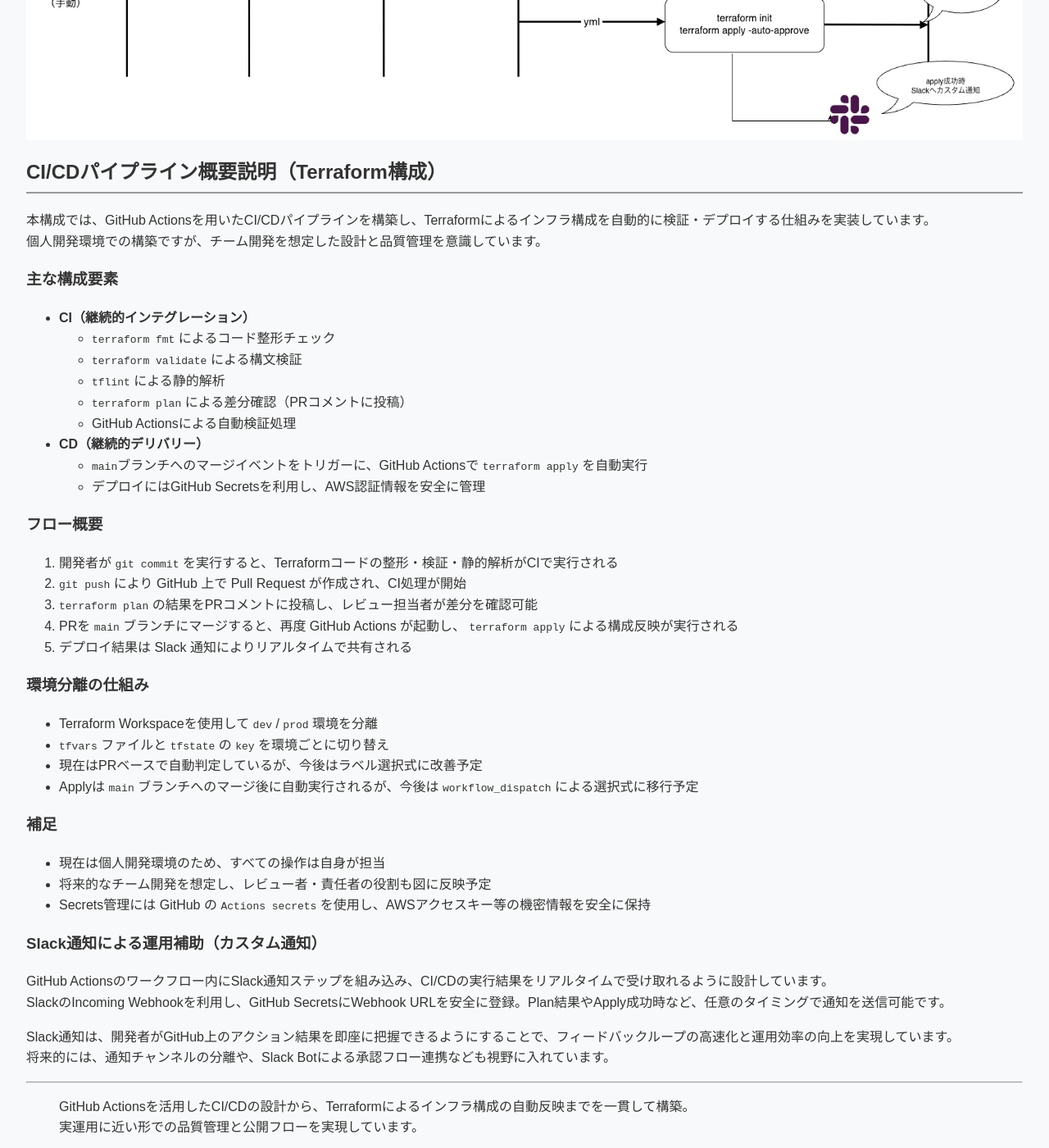
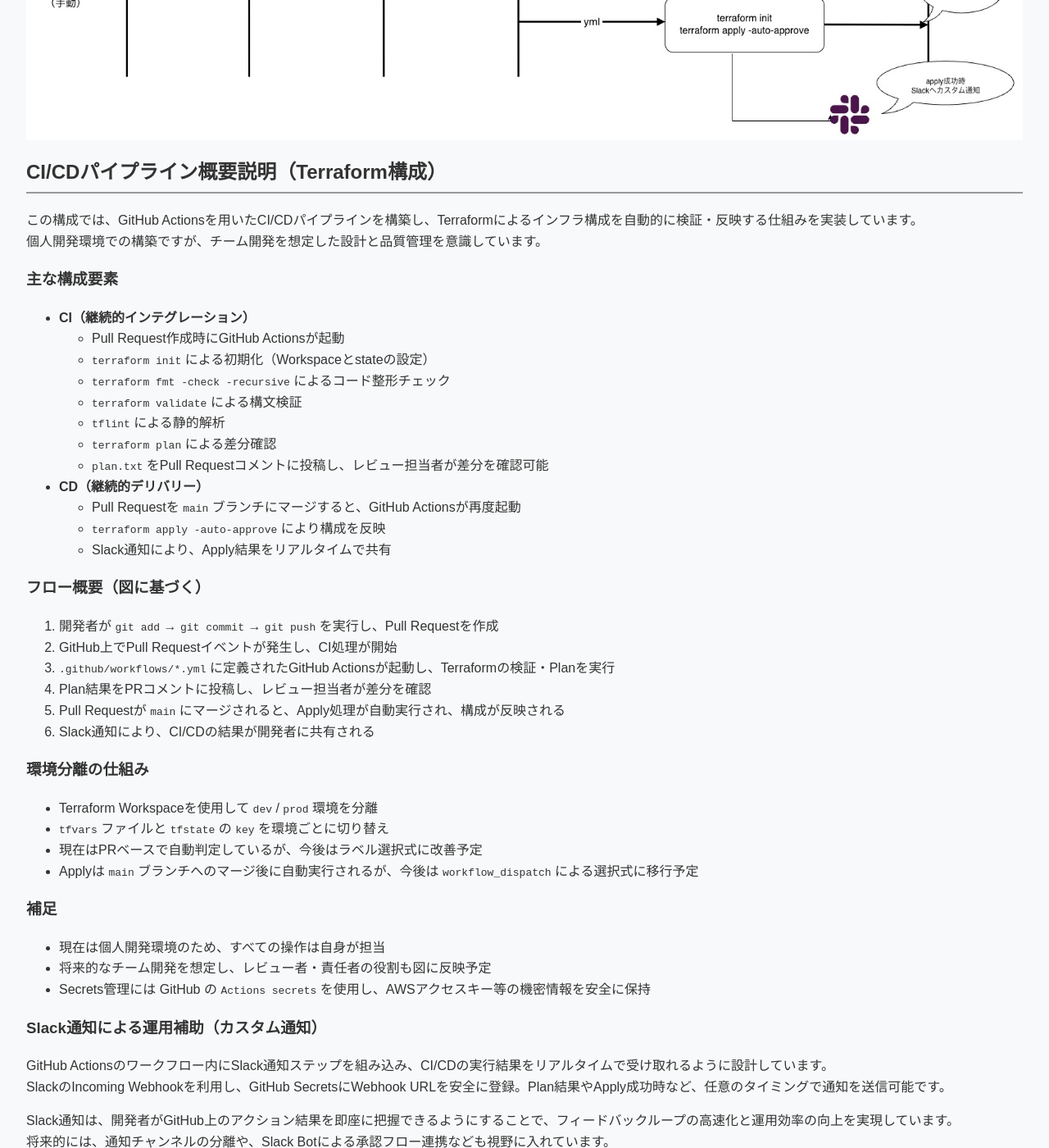
Before and after one commit to cloudrobo48/aws-cloud, a Jekyll site: the page built from docs/projects/terraform-cicd.md, in a window 1280 px wide and 1400 px high, scrolled down 1075 px. Shown: the whole window at 82% size. Built offline with Jekyll 4.4.1, drawn with Linux system fonts in a browser that asks for light colours; our own code applies the rules of GitHub Pages for plain Markdown files.

Commit message:
update terraform cicd

```diff
--- a/docs/projects/terraform-cicd.md
+++ b/docs/projects/terraform-cicd.md
@@ -12,29 +12,33 @@
 
 ## CI/CDパイプライン概要説明（Terraform構成）
 
-本構成では、GitHub Actionsを用いたCI/CDパイプラインを構築し、Terraformによるインフラ構成を自動的に検証・デプロイする仕組みを実装しています。
+この構成では、GitHub Actionsを用いたCI/CDパイプラインを構築し、Terraformによるインフラ構成を自動的に検証・反映する仕組みを実装しています。
 個人開発環境での構築ですが、チーム開発を想定した設計と品質管理を意識しています。
 
 ### 主な構成要素
 
 - **CI（継続的インテグレーション）**
-  - `terraform fmt` によるコード整形チェック
+  - Pull Request作成時にGitHub Actionsが起動
+  - `terraform init` による初期化（Workspaceとstateの設定）
+  - `terraform fmt -check -recursive` によるコード整形チェック
   - `terraform validate` による構文検証
   - `tflint` による静的解析
-  - `terraform plan` による差分確認（PRコメントに投稿）
-  - GitHub Actionsによる自動検証処理
+  - `terraform plan` による差分確認
+  - `plan.txt` をPull Requestコメントに投稿し、レビュー担当者が差分を確認可能
 
 - **CD（継続的デリバリー）**
-  - `main`ブランチへのマージイベントをトリガーに、GitHub Actionsで `terraform apply` を自動実行
-  - デプロイにはGitHub Secretsを利用し、AWS認証情報を安全に管理
+  - Pull Requestを `main` ブランチにマージすると、GitHub Actionsが再度起動
+  - `terraform apply -auto-approve` により構成を反映
+  - Slack通知により、Apply結果をリアルタイムで共有
 
-### フロー概要
+### フロー概要（図に基づく）
 
-1. 開発者が `git commit` を実行すると、Terraformコードの整形・検証・静的解析がCIで実行される
-2. `git push` により GitHub 上で Pull Request が作成され、CI処理が開始
-3. `terraform plan` の結果をPRコメントに投稿し、レビュー担当者が差分を確認可能
-4. PRを `main` ブランチにマージすると、再度 GitHub Actions が起動し、 `terraform apply` による構成反映が実行される
-5. デプロイ結果は Slack 通知によりリアルタイムで共有される
+1. 開発者が `git add` → `git commit` → `git push` を実行し、Pull Requestを作成
+2. GitHub上でPull Requestイベントが発生し、CI処理が開始
+3. `.github/workflows/*.yml` に定義されたGitHub Actionsが起動し、Terraformの検証・Planを実行
+4. Plan結果をPRコメントに投稿し、レビュー担当者が差分を確認
+5. Pull Requestが `main` にマージされると、Apply処理が自動実行され、構成が反映される
+6. Slack通知により、CI/CDの結果が開発者に共有される
 
 ### 環境分離の仕組み
 
```
